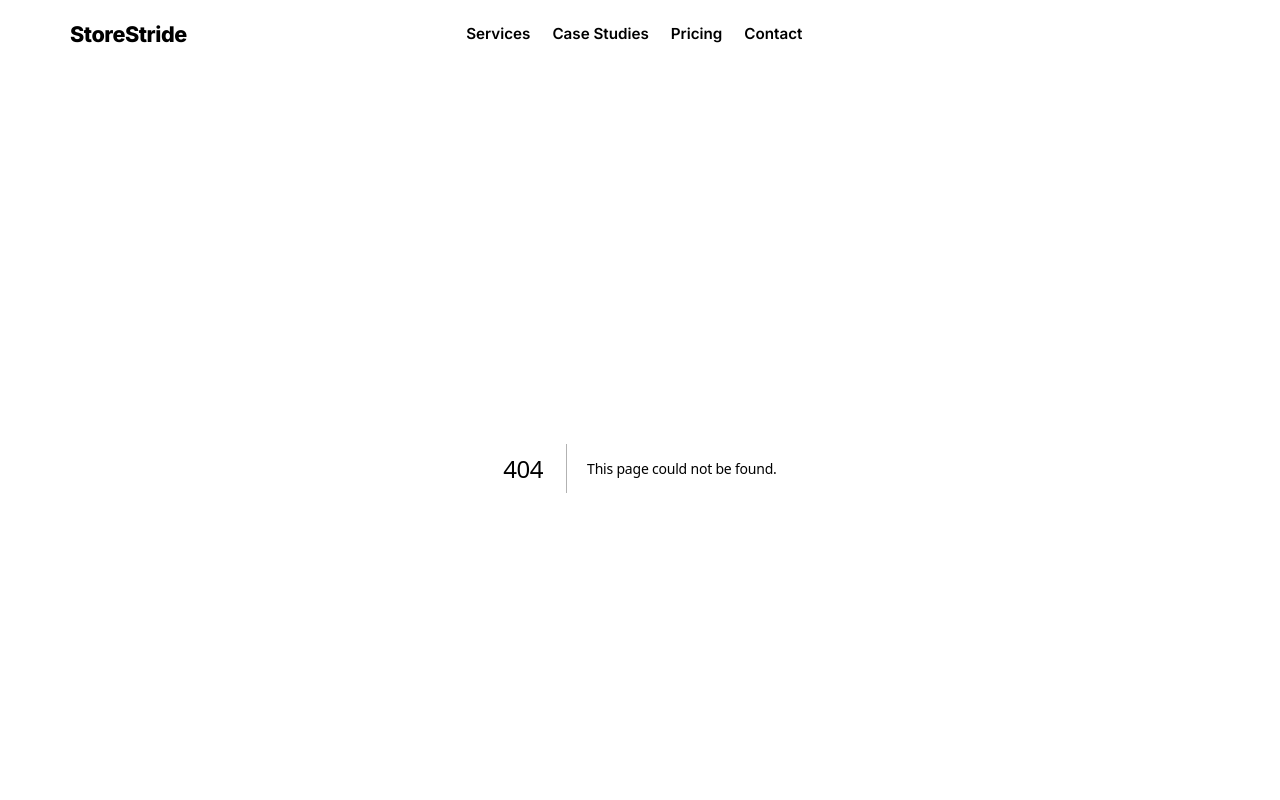
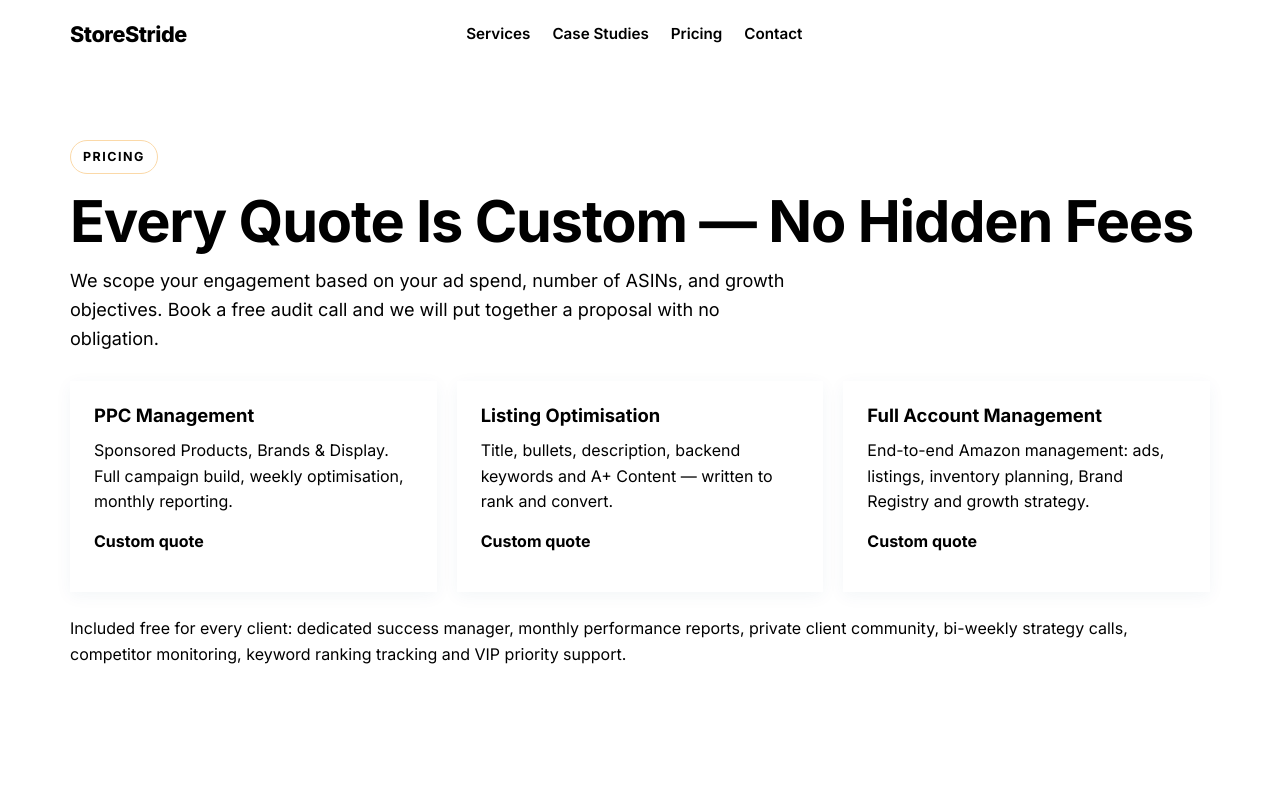
Before and after one commit to musfirah-saleem/storestride, a Next.js app: page /pricing in a window 1280 px wide. Before the commit this address had no page. Shown: the top 800 px of the page. Built offline with nearby package versions, Linux system fonts and the light colour scheme.

Commit message:
Add files via upload

```diff
--- /dev/null
+++ b/app/pricing/page.tsx
@@ -0,0 +1,24 @@
+import type { Metadata } from 'next';
+
+export const metadata: Metadata = {
+  title: 'Pricing — Custom Amazon PPC Quotes',
+  description: 'StoreStride pricing: every quote is custom — no hidden fees. Scoped to your ad spend, number of ASINs and growth objectives. Book a free audit call for a no-obligation proposal.',
+  alternates: { canonical: '/pricing' },
+};
+
+export default function Pricing() {
+  return (
+    <section className="section"><div className="container">
+      <span className="eyebrow">Pricing</span>
+      <h1>Every Quote Is Custom — No Hidden Fees</h1>
+      <p className="lead">We scope your engagement based on your ad spend, number of ASINs, and growth objectives. Book a free audit call and we will put together a proposal with no obligation.</p>
+      <div className="grid grid-3" style={{ marginTop: 28 }}>
+        <article className="card"><h3>PPC Management</h3><p>Sponsored Products, Brands &amp; Display. Full campaign build, weekly optimisation, monthly reporting.</p><p><b>Custom quote</b></p></article>
+        <article className="card"><h3>Listing Optimisation</h3><p>Title, bullets, description, backend keywords and A+ Content — written to rank and convert.</p><p><b>Custom quote</b></p></article>
+        <article className="card"><h3>Full Account Management</h3><p>End-to-end Amazon management: ads, listings, inventory planning, Brand Registry and growth strategy.</p><p><b>Custom quote</b></p></article>
+      </div>
+      <p style={{ marginTop: 24 }}>Included free for every client: dedicated success manager, monthly performance reports, private client community, bi-weekly strategy calls, competitor monitoring, keyword ranking tracking and VIP priority support.</p>
+      <p><a className="btn" href="/contact">Book Free Audit Call →</a></p>
+    </div></section>
+  );
+}
```
